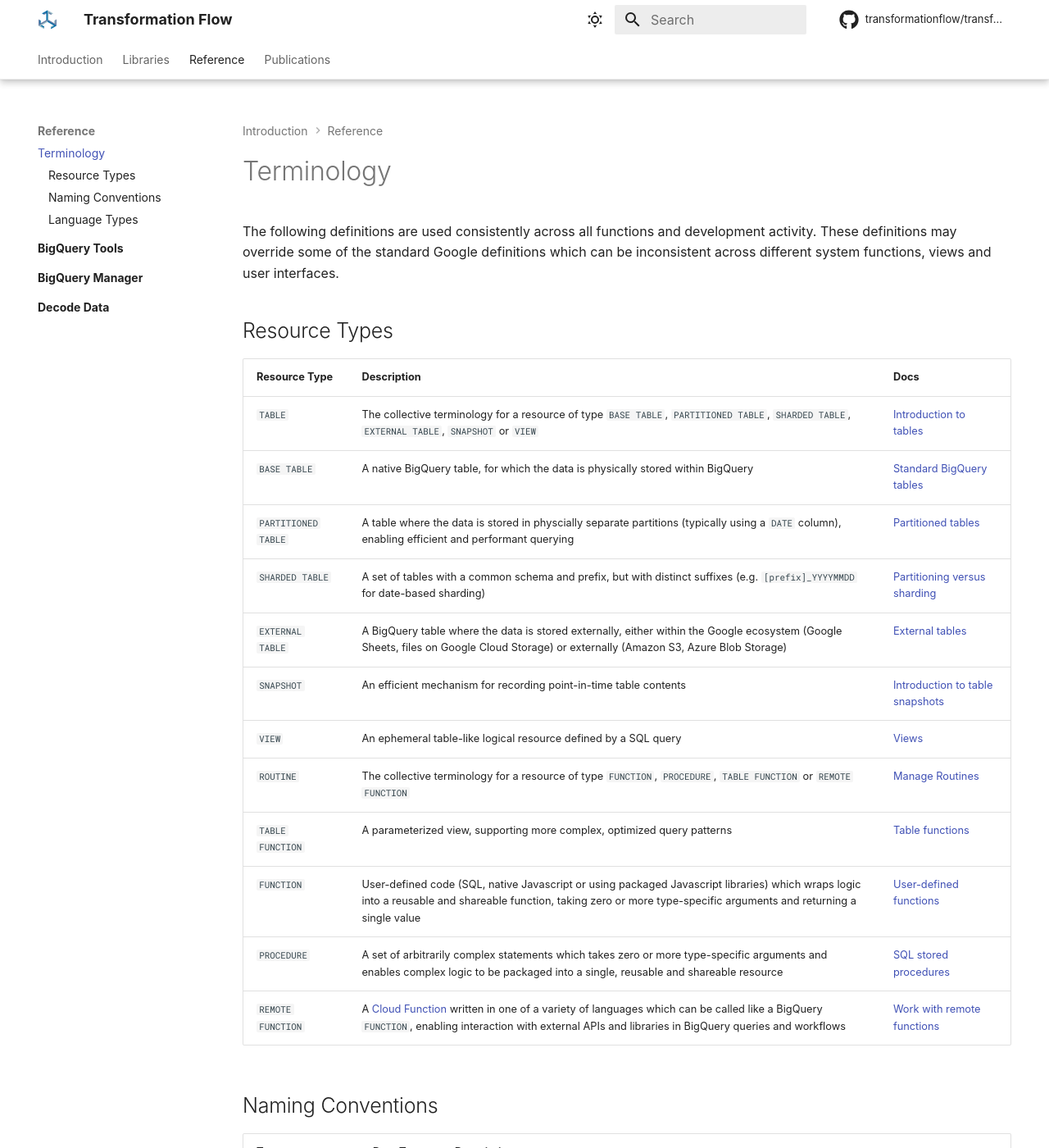
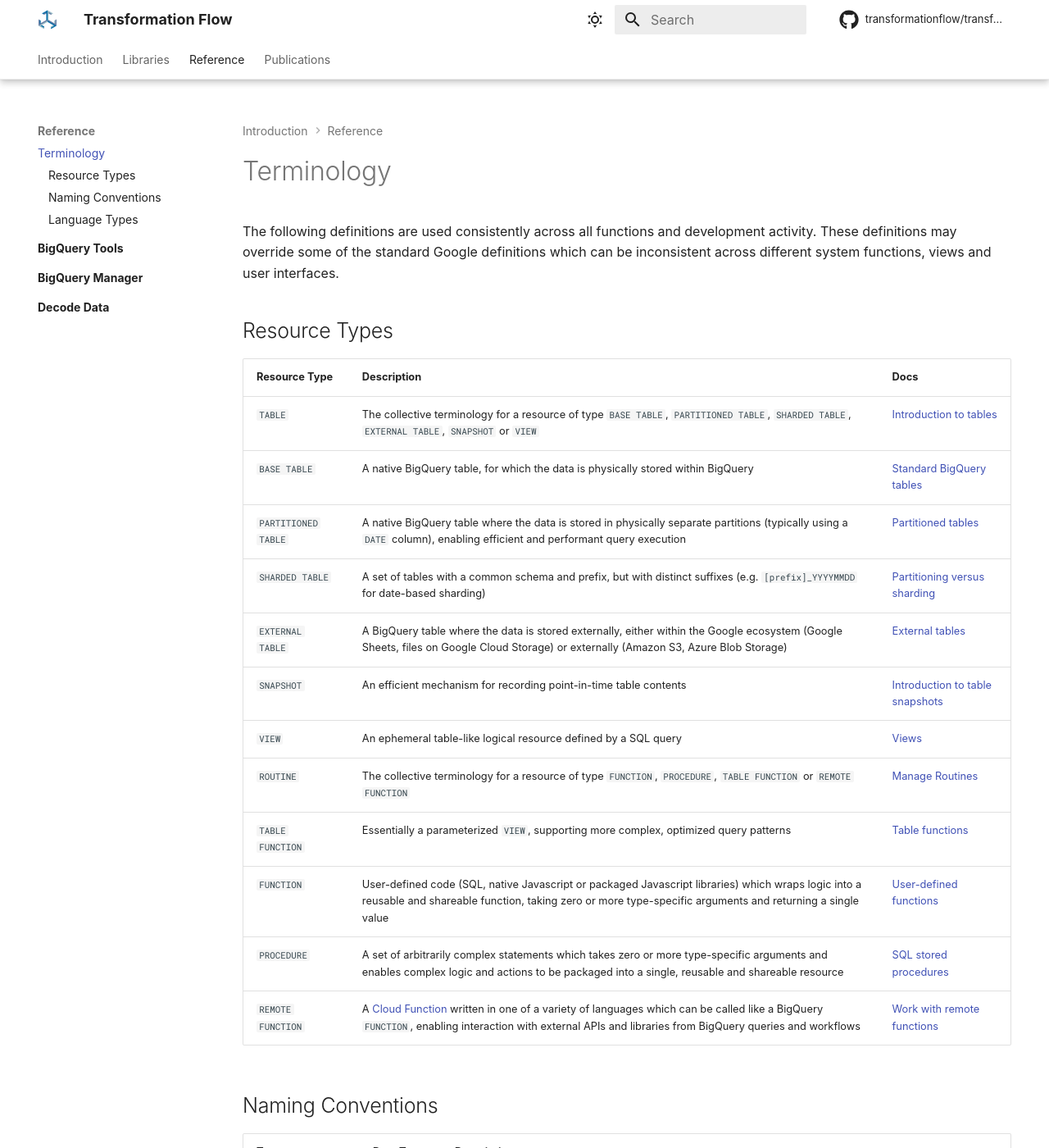
Before and after one commit to transformationflow/transformationflow.github.io, an MkDocs documentation site: the page built from docs/reference/terminology.md, in a window 1280 px wide and 1400 px high. Shown: the whole window at 82% size. Built offline with MkDocs 1.6.1 and Material for MkDocs 9.7.7, drawn with Linux system fonts in a browser that asks for light colours; some web fonts are replaced; comment, search, counter and statistics services are not loaded.

Commit message:
terminoloigy updates

```diff
--- a/docs/reference/terminology.md
+++ b/docs/reference/terminology.md
@@ -5,16 +5,16 @@
 --- | --- | ---
 `TABLE` | The collective terminology for a resource of type `BASE TABLE`, `PARTITIONED TABLE`, `SHARDED TABLE`, `EXTERNAL TABLE`, `SNAPSHOT` or `VIEW` | [Introduction to tables](https://cloud.google.com/bigquery/docs/tables-intro)
 `BASE TABLE` | A native BigQuery table, for which the data is physically stored within BigQuery | [Standard BigQuery tables](https://cloud.google.com/bigquery/docs/tables-intro#standard_tables)
-`PARTITIONED TABLE` | A table where the data is stored in physcially separate partitions (typically using a `DATE` column), enabling efficient and performant querying | [Partitioned tables](https://cloud.google.com/bigquery/docs/partitioned-tables)
+`PARTITIONED TABLE` | A native BigQuery table where the data is stored in physically separate partitions (typically using a `DATE` column), enabling efficient and performant query execution | [Partitioned tables](https://cloud.google.com/bigquery/docs/partitioned-tables)
 `SHARDED TABLE` | A set of tables with a common schema and prefix, but with distinct suffixes (e.g. `[prefix]_YYYYMMDD` for date-based sharding) | [Partitioning versus sharding](https://cloud.google.com/bigquery/docs/partitioned-tables#dt_partition_shard)
 `EXTERNAL TABLE` | A BigQuery table where the data is stored externally, either within the Google ecosystem (Google Sheets, files on Google Cloud Storage) or externally (Amazon S3, Azure Blob Storage) | [External tables](https://cloud.google.com/bigquery/docs/tables-intro#external_tables)
 `SNAPSHOT` | An efficient mechanism for recording point-in-time table contents | [Introduction to table snapshots](https://cloud.google.com/bigquery/docs/table-snapshots-intro)
 `VIEW` | An ephemeral table-like logical resource defined by a SQL query | [Views](https://cloud.google.com/bigquery/docs/tables-intro#views)
 `ROUTINE` | The collective terminology for a resource of type `FUNCTION`, `PROCEDURE`, `TABLE FUNCTION` or `REMOTE FUNCTION` | [Manage Routines](https://cloud.google.com/bigquery/docs/routines)
-`TABLE FUNCTION` | A parameterized view, supporting more complex, optimized query patterns | [Table functions](https://cloud.google.com/bigquery/docs/table-functions)
-`FUNCTION` | User-defined code (SQL, native Javascript or using packaged Javascript libraries) which wraps logic into a reusable and shareable function, taking zero or more type-specific arguments and returning a single value | [User-defined functions](https://cloud.google.com/bigquery/docs/user-defined-functions)
-`PROCEDURE` | A set of arbitrarily complex statements which takes zero or more type-specific arguments and enables complex logic to be packaged into a single, reusable and shareable resource | [SQL stored procedures](https://cloud.google.com/bigquery/docs/procedures)
-`REMOTE FUNCTION` | A [Cloud Function](https://cloud.google.com/functions/) written in one of a variety of languages which can be called like a BigQuery `FUNCTION`, enabling interaction with external APIs and libraries in BigQuery queries and workflows | [Work with remote functions](https://cloud.google.com/bigquery/docs/remote-functions)
+`TABLE FUNCTION` | Essentially a parameterized `VIEW`, supporting more complex, optimized query patterns | [Table functions](https://cloud.google.com/bigquery/docs/table-functions)
+`FUNCTION` | User-defined code (SQL, native Javascript or packaged Javascript libraries) which wraps logic into a reusable and shareable function, taking zero or more type-specific arguments and returning a single value | [User-defined functions](https://cloud.google.com/bigquery/docs/user-defined-functions)
+`PROCEDURE` | A set of arbitrarily complex statements which takes zero or more type-specific arguments and enables complex logic and actions to be packaged into a single, reusable and shareable resource | [SQL stored procedures](https://cloud.google.com/bigquery/docs/procedures)
+`REMOTE FUNCTION` | A [Cloud Function](https://cloud.google.com/functions/) written in one of a variety of languages which can be called like a BigQuery `FUNCTION`, enabling interaction with external APIs and libraries from BigQuery queries and workflows | [Work with remote functions](https://cloud.google.com/bigquery/docs/remote-functions)
 
 # Naming Conventions
 Term <div style="width:110px"></div> | Data Type | Description
```
